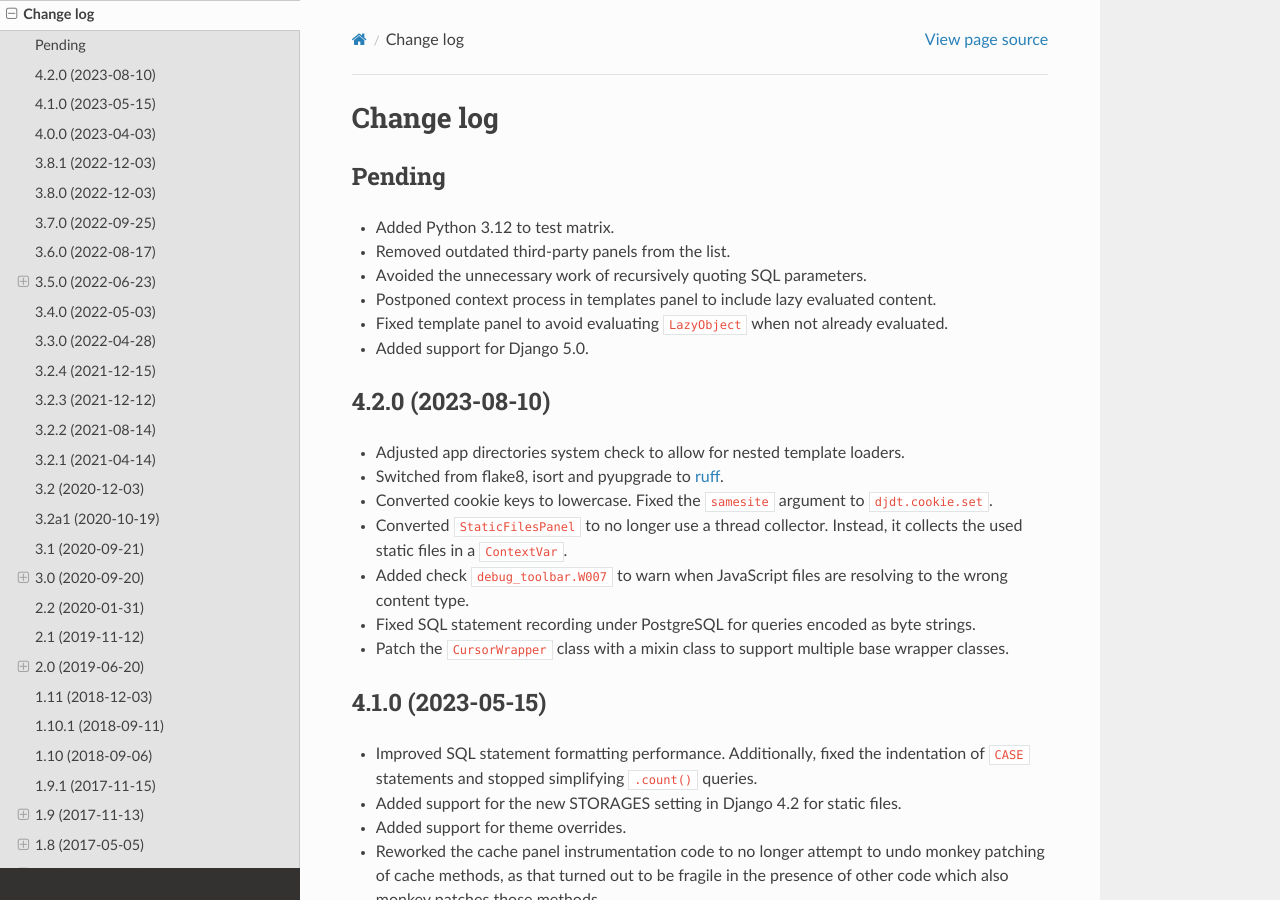
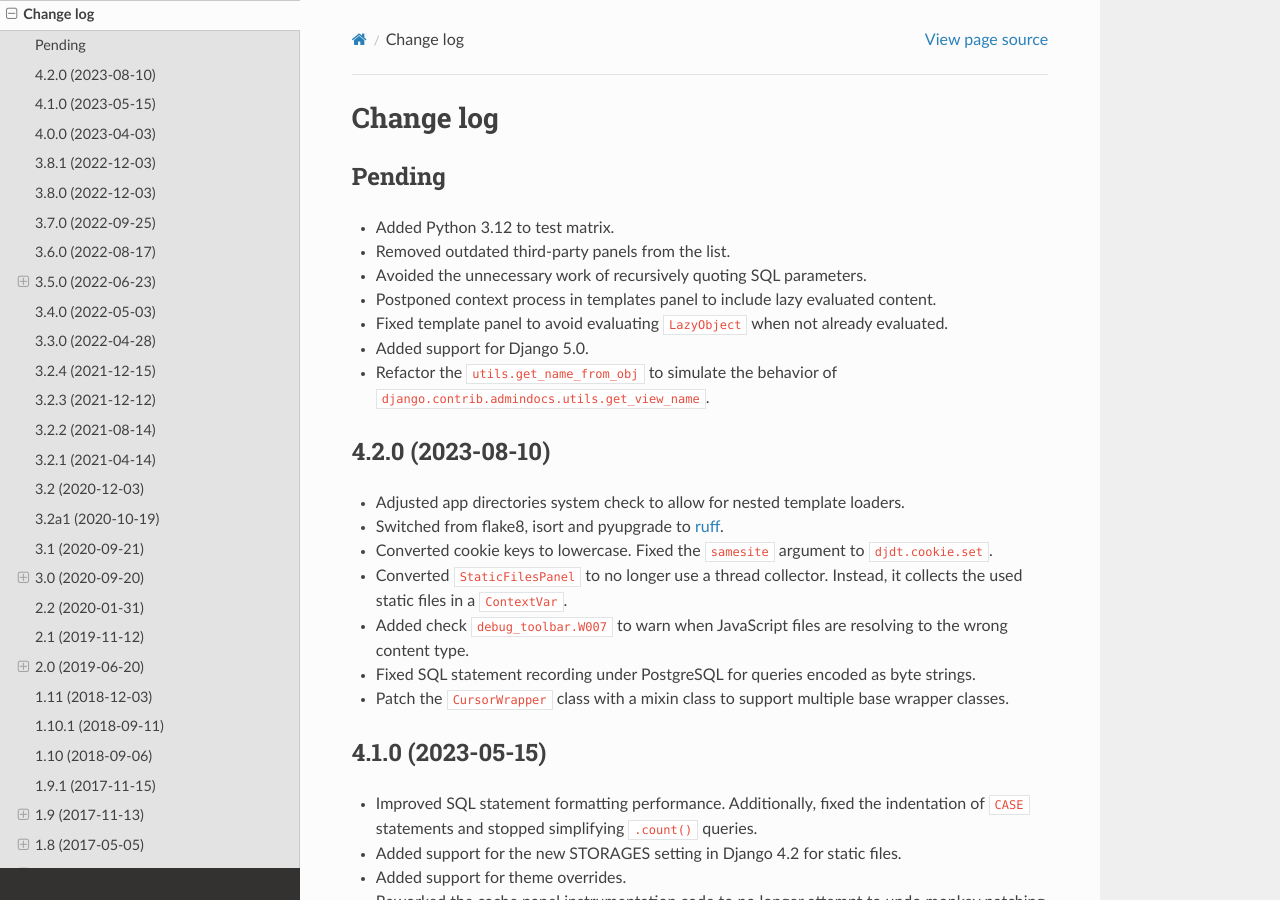
Before and after one commit to jazzband/django-debug-toolbar, a Sphinx documentation site: the page built from docs/changes.rst, in a window 1280 px wide and 900 px high. Built offline with Sphinx 7.4.7 and the Read the Docs theme 2.0.0, drawn with Linux system fonts in a browser that asks for light colours.

Commit message:
docs: updates changes.rst

```diff
--- a/docs/changes.rst
+++ b/docs/changes.rst
@@ -12,6 +12,8 @@
 * Fixed template panel to avoid evaluating ``LazyObject`` when not already
   evaluated.
 * Added support for Django 5.0.
+* Refactor the ``utils.get_name_from_obj`` to simulate the behavior of
+  ``django.contrib.admindocs.utils.get_view_name``.
 
 4.2.0 (2023-08-10)
 ------------------
```
